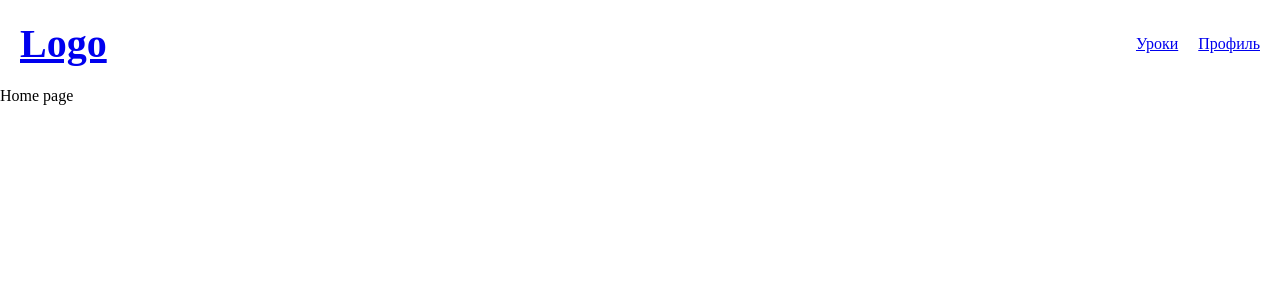
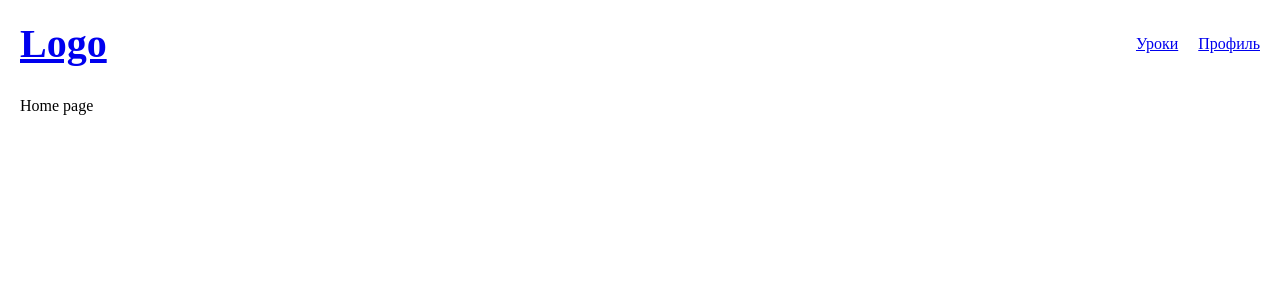
Before and after one commit to HunterM7/English-practice, a React (Vite) app: page / in a window 1280 px wide. Shown: the top 300 px of the page. Built offline with nearby package versions, Linux system fonts and the light colour scheme.

Commit message:
Added basic margins.

```diff
--- a/src/router/routes/root.scss
+++ b/src/router/routes/root.scss
@@ -6,4 +6,5 @@
 
 .main {
   flex-grow: 1;
+  padding: 10px 20px;
 }
```
